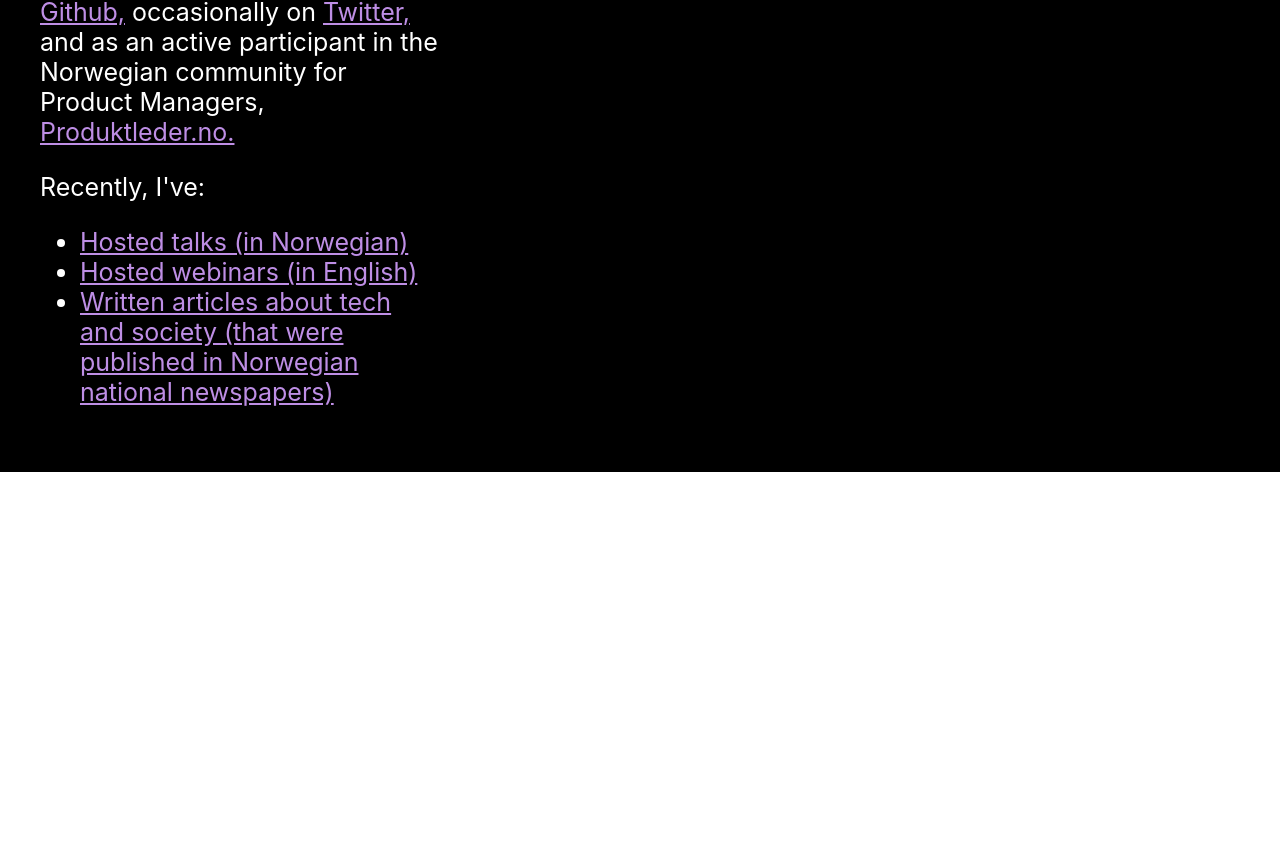
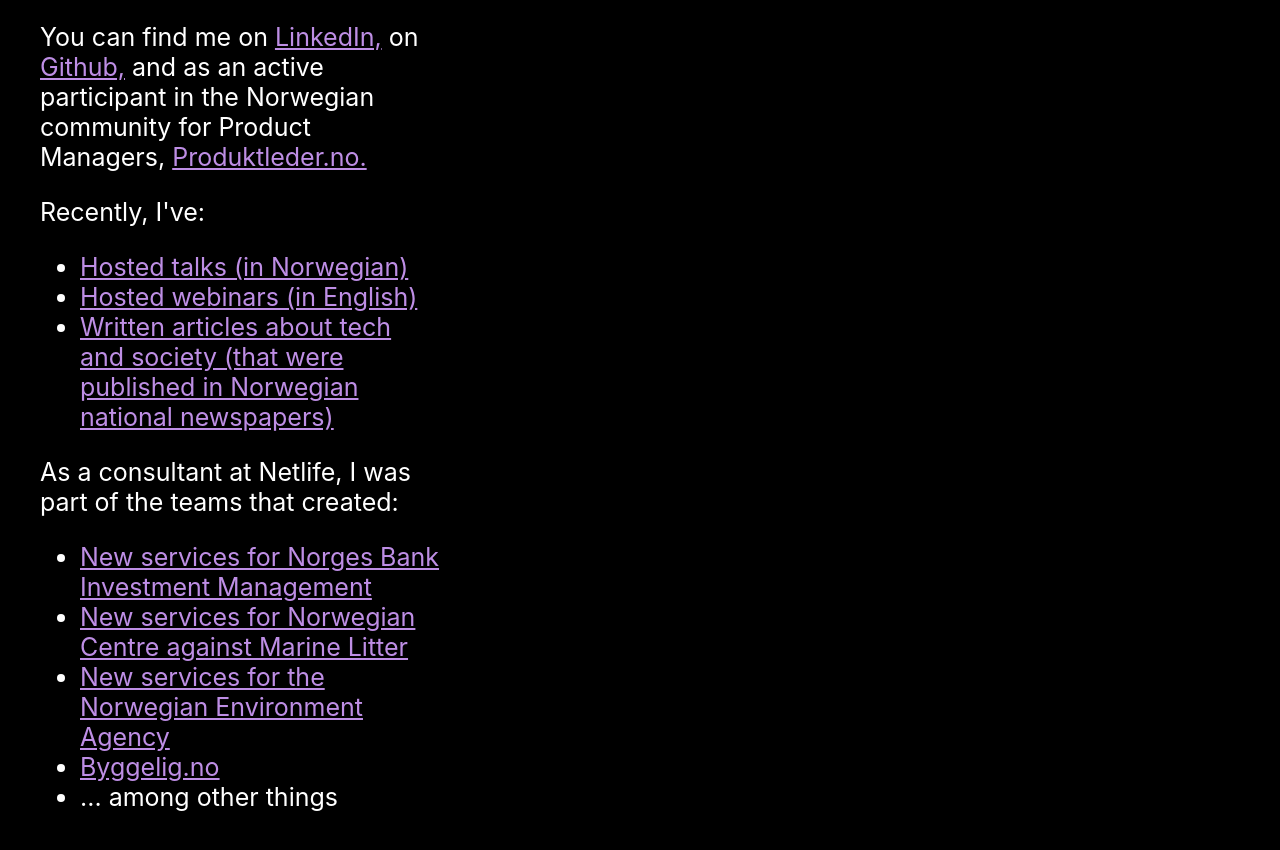
Before and after one commit to arews/portfolio, a React (Create React App) app in the folder web/: page / in a window 1280 px wide. Shown: the part 528-1378 px from the top of the page. Before the commit the page ends 1000 px from the top, so only its background shows below. Built offline with nearby package versions, Linux system fonts and the light colour scheme.

Commit message:
added former projects to App.js

```diff
--- a/web/src/App.js
+++ b/web/src/App.js
@@ -10,7 +10,7 @@
           I'm a Product Manager with experience in Frontend Dev, and UX, Service, and Content Design.
         </p>
         <p>
-          At the moment I'm the Product Manager at the Norwegian startup        <a
+          I'm currently Product Manager at the Norwegian startup        <a
           className="App-link"
           href="https://shiftx.com"
           rel="noopener noreferrer"
@@ -19,6 +19,7 @@
         </a>
         </p>
         <p>I care about creating technology that serves both the user and the planet.</p>
+        <p>I believe in simplicity, and data-driven decisionmaking.</p>
         <p>
           You can find me on <a
           className="App-link"
@@ -28,11 +29,7 @@
           className="App-link"
           href="https://github.com/arews/portfolio"
           rel="noopener noreferrer"> Github,
-          </a> occasionally on <a
-          className="App-link"
-          href="https://twitter.com/AreSandvik"
-          rel="noopener noreferrer"
-        > Twitter,</a> and as an active participant in the Norwegian community for Product Managers, <a
+          </a> and as an active participant in the Norwegian community for Product Managers, <a
           className="App-link"
           href="https://produktleder.no"
           rel="noopener noreferrer"
@@ -63,6 +60,37 @@
         </a> </li>
           </ul>
         </p>
+
+        <p>
+          As a consultant at Netlife, I was part of the teams that created:
+          <ul>
+            <li><a
+             className="App-link"
+             href="https://www.nbim.no/no/oljefondet/investeringene/#/"
+             rel="noopener noreferrer"
+             > New services for Norges Bank Investment Management
+            </a></li>
+            <li><a
+             className="App-link"
+             href="https://www.marfo.no/en/"
+             rel="noopener noreferrer"
+             > New services for Norwegian Centre against Marine Litter
+            </a></li>
+            <li><a
+            className="App-link"
+            href="https://www.environmentagency.no/"
+            rel="noopener noreferrer"
+            > New services for the Norwegian Environment Agency
+            </a></li>
+            <li><a
+            className="App-link"
+            href="https://byggelig.no"
+            rel="noopener noreferrer"
+            > Byggelig.no
+            </a></li>
+            <li>... among other things</li>
+          </ul>
+        </p>
         </div>
       </header>
     </div>
```
